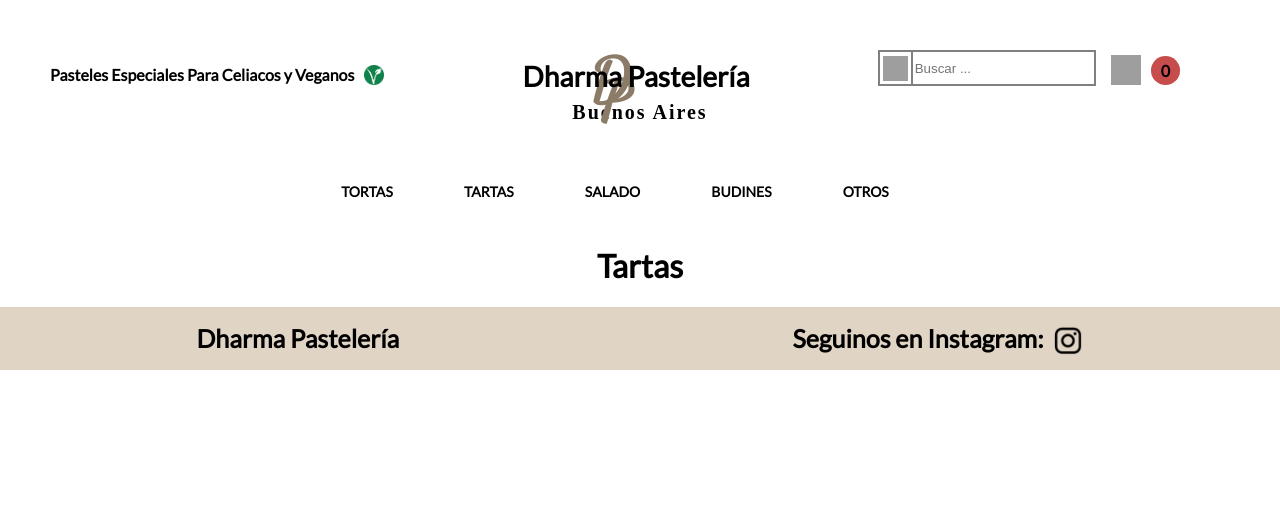
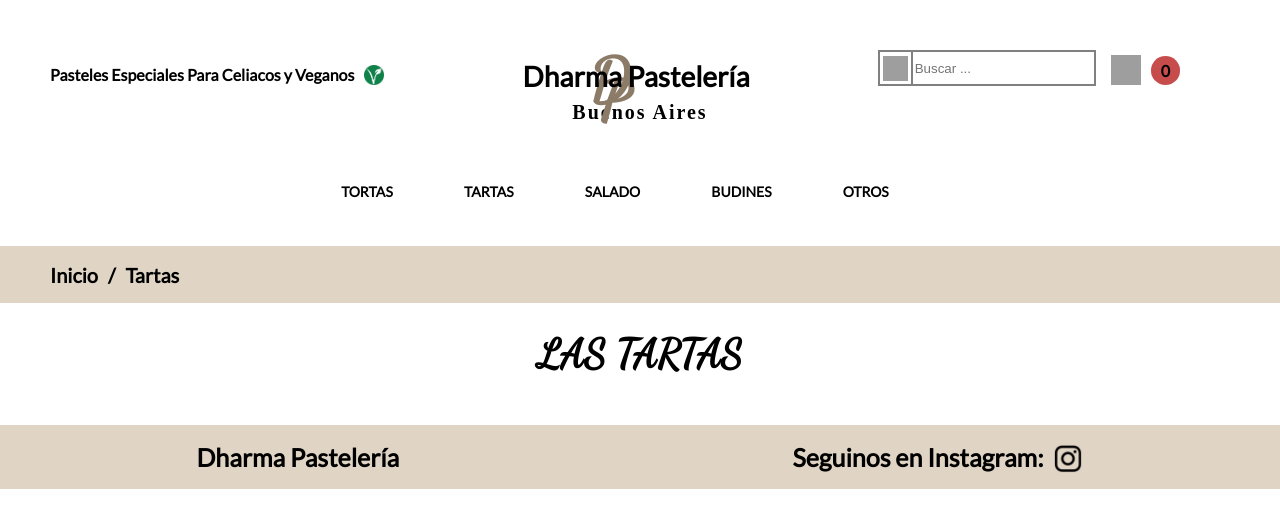
Before and after one commit to JohnFuhrm12/Dharma-Pasteleria, a React (Create React App) app: page / in a window 1280 px wide. Both pictures are taken after a click on the element "TARTAS". Shown: the top 528 px of the page. Built offline with nearby package versions, Linux system fonts and the light colour scheme; no server answers; the database is empty; grey boxes are pictures that could not be loaded.

Commit message:
Add files via upload

```diff
--- a/src/App.js
+++ b/src/App.js
@@ -67,15 +67,15 @@
 
   return (
     <>
-      {home ? <Homescreen setHome={setHome} cartAmount={cartAmount} setCartScreen={setCartScreen} setCakesScreen={setCakesScreen} setTartasScreen={setTartasScreen} setSaladoScreen={setSaladoScreen} setBudinesScreen={setBudinesScreen} setOtrosScreen={setOtrosScreen}/> : <div></div> }
+      {home ? <Homescreen setHome={setHome} getDbmessages={getDbmessages} cartAmount={cartAmount} setCartScreen={setCartScreen} setCakesScreen={setCakesScreen} setTartasScreen={setTartasScreen} setSaladoScreen={setSaladoScreen} setBudinesScreen={setBudinesScreen} setOtrosScreen={setOtrosScreen}/> : <div></div> }
       {cakesScreen && home === false ? <Tortas setHome={setHome} cartAmount={cartAmount} setCartScreen={setCartScreen} setProductScreen={setProductScreen} setProductDesc={setProductDesc} setProductImage={setProductImage} setProductName={setProductName} setProductPrice={setProductPrice} setCakesScreen={setCakesScreen} setTartasScreen={setTartasScreen} setSaladoScreen={setSaladoScreen} setBudinesScreen={setBudinesScreen} setOtrosScreen={setOtrosScreen}/> : <div></div>}
-      {tartasScreen && home === false ? <Tartas setHome={setHome} setProductScreen={setProductScreen} setCakesScreen={setCakesScreen} setTartasScreen={setTartasScreen} setSaladoScreen={setSaladoScreen} setBudinesScreen={setBudinesScreen} setOtrosScreen={setOtrosScreen}/> : <div></div>}
+      {tartasScreen && home === false ? <Tartas setHome={setHome} cartAmount={cartAmount} setProductScreen={setProductScreen} setCakesScreen={setCakesScreen} setTartasScreen={setTartasScreen} setSaladoScreen={setSaladoScreen} setBudinesScreen={setBudinesScreen} setOtrosScreen={setOtrosScreen}/> : <div></div>}
       {saladoScreen && home === false ? <Salado setHome={setHome} setProductScreen={setProductScreen} setCakesScreen={setCakesScreen} setTartasScreen={setTartasScreen} setSaladoScreen={setSaladoScreen} setBudinesScreen={setBudinesScreen} setOtrosScreen={setOtrosScreen}/> : <div></div>}
       {budinesScreen && home === false ? <Budines setHome={setHome} setProductScreen={setProductScreen} setCakesScreen={setCakesScreen} setTartasScreen={setTartasScreen} setSaladoScreen={setSaladoScreen} setBudinesScreen={setBudinesScreen} setOtrosScreen={setOtrosScreen}/> : <div></div>}
       {otrosScreen && home === false ? <Otros setHome={setHome} setProductScreen={setProductScreen} setCakesScreen={setCakesScreen} setTartasScreen={setTartasScreen} setSaladoScreen={setSaladoScreen} setBudinesScreen={setBudinesScreen} setOtrosScreen={setOtrosScreen}/> : <div></div>}
       {productScreen && home === false && cakesScreen === false && tartasScreen === false && saladoScreen === false && budinesScreen === false && otrosScreen === false ? <Product setHome={setHome} setCartItems={setCartItems} cartAmount={cartAmount} setCartScreen={setCartScreen} setProductScreen={setProductScreen} productImage={productImage} setProductImage={setProductImage} productName={productName}setProductName={setProductName} productPrice={productPrice} productDesc={productDesc} setProductPrice={setProductPrice} setCakesScreen={setCakesScreen} setTartasScreen={setTartasScreen} setSaladoScreen={setSaladoScreen} setBudinesScreen={setBudinesScreen} setOtrosScreen={setOtrosScreen}/> : <div></div>}
       {cartScreen && home === false ? <Cart setHome={setHome} setClientInfoScreen={setClientInfoScreen} cartAmount={cartAmount} currentUser={currentUser} setCartScreen={setCartScreen} setProductScreen={setProductScreen} setProductDesc={setProductDesc} setProductImage={setProductImage} setProductName={setProductName} setProductPrice={setProductPrice} setCakesScreen={setCakesScreen} setTartasScreen={setTartasScreen} setSaladoScreen={setSaladoScreen} setBudinesScreen={setBudinesScreen} setOtrosScreen={setOtrosScreen}/> : <div></div>}
-      {clientInfoScreen && home === false ? <ClientInfo setHome={setHome} setClientInfoScreen={setClientInfoScreen} cartAmount={cartAmount} currentUser={currentUser} setCartScreen={setCartScreen} setProductScreen={setProductScreen} setProductDesc={setProductDesc} setProductImage={setProductImage} setProductName={setProductName} setProductPrice={setProductPrice} setCakesScreen={setCakesScreen} setTartasScreen={setTartasScreen} setSaladoScreen={setSaladoScreen} setBudinesScreen={setBudinesScreen} setOtrosScreen={setOtrosScreen}/> : <div></div>}
+      {clientInfoScreen && home === false ? <ClientInfo setHome={setHome} cartAmount={cartAmount} setClientInfoScreen={setClientInfoScreen} currentUser={currentUser} setCartScreen={setCartScreen} setProductScreen={setProductScreen} setProductDesc={setProductDesc} setProductImage={setProductImage} setProductName={setProductName} setProductPrice={setProductPrice} setCakesScreen={setCakesScreen} setTartasScreen={setTartasScreen} setSaladoScreen={setSaladoScreen} setBudinesScreen={setBudinesScreen} setOtrosScreen={setOtrosScreen}/> : <div></div>}
     </>
   );
 }
--- a/src/Cart.js
+++ b/src/Cart.js
@@ -30,12 +30,14 @@
 // Firebase Database
 const db = firebase.firestore();
 
-function Cart( {setHome, setCakesScreen, cartAmount, setTartasScreen, setSaladoScreen, setBudinesScreen, setOtrosScreen, setCartScreen, setClientInfoScreen, currentUser} ) {
+function Cart( {setHome, setCakesScreen, setTartasScreen, setSaladoScreen, setBudinesScreen, setOtrosScreen, setCartScreen, setClientInfoScreen, currentUser} ) {
 
     const [cartItems, setCartItems] = useState([]);
     const [newSum, setNewSum] = useState(0);
     const totals = [];
     const cartRef = collection(db, "cart");
+
+    const cartAmount = cartItems.length;
 
     let sum = 0;
 
@@ -104,6 +106,8 @@
     await setDoc(doc(db, "cart", cartItem.id), {
       itemQuantity: firebase.firestore.FieldValue.increment(-1),
     }, { merge: true });
+
+    getDbmessages();
   };
 
   if (cartItem.itemQuantity === 1) {
--- a/src/ClientInfo.js
+++ b/src/ClientInfo.js
@@ -26,7 +26,7 @@
 // Firebase Database
 const db = firebase.firestore();
 
-function ClientInfo( {setHome, setCakesScreen, setTartasScreen, setSaladoScreen, setBudinesScreen, setOtrosScreen, setClientInfoScreen} ) {
+function ClientInfo( {setHome, setCakesScreen, setTartasScreen, setSaladoScreen, setBudinesScreen, setOtrosScreen, setClientInfoScreen, cartAmount} ) {
 
   const [clientFirstName, setClientFirstName] = useState('');
   const [businessName, setBusinessName] = useState('');
@@ -132,7 +132,7 @@
           <img src={search} className="search" alt="Buscar"/>
           <input className='searchBar' type="text" placeholder="Buscar ..."></input>
           <img src={cart} className="cart" alt="Carrito"/>
-          <p className='cartQuantity'>0</p>
+          <p className='cartQuantity'>{cartAmount}</p>
         </div>
       </div>
       <h2 onClick={returnHome} className='subtitle'>Buenos Aires</h2>
--- a/src/Homescreen.js
+++ b/src/Homescreen.js
@@ -18,7 +18,12 @@
 
 import {useState, useEffect} from 'react';
 
-function Homescreen( {setHome, setCakesScreen, setTartasScreen, setSaladoScreen, setBudinesScreen, setOtrosScreen, setCartScreen, cartAmount}) {
+function Homescreen( {setHome, setCakesScreen, setTartasScreen, setSaladoScreen, setBudinesScreen, setOtrosScreen, setCartScreen, cartAmount, getDbmessages}) {
+
+  useEffect(() => {
+    getDbmessages();
+  }, []);
+
   useEffect(() => {
     const buttons = document.querySelectorAll("[data-carousel-button]")
 
--- a/src/Tartas.js
+++ b/src/Tartas.js
@@ -7,7 +7,7 @@
 
 import {useState, useEffect} from 'react';
 
-function Tartas( {setHome, setCakesScreen, setTartasScreen, setSaladoScreen, setBudinesScreen, setOtrosScreen} ) {
+function Tartas( {setHome, setCakesScreen, setTartasScreen, setSaladoScreen, setBudinesScreen, setOtrosScreen, cartAmount, setProductScreen, setProductImage, setProductName, setProductPrice, setProductDesc, setCartScreen} ) {
 
     function returnHome() {
         setTartasScreen(false);
@@ -35,6 +35,15 @@
     setOtrosScreen(true);
 };
 
+function goToProduct(e) {
+  setTartasScreen(false);
+  setProductScreen(true);
+  setProductImage(e.currentTarget.title);
+  setProductName(e.currentTarget.alt);
+  setProductPrice(e.currentTarget.id);
+  setProductDesc(e.currentTarget.name);
+};
+
   return (
     <>
     <div className="page">
@@ -50,7 +59,7 @@
           <img src={search} className="search" alt="Buscar"/>
           <input className='searchBar' type="text" placeholder="Buscar ..."></input>
           <img src={cart} className="cart" alt="Carrito"/>
-          <p className='cartQuantity'>0</p>
+          <p className='cartQuantity'>{cartAmount}</p>
         </div>
       </div>
       <h2 onClick={returnHome} className='subtitle'>Buenos Aires</h2>
@@ -63,7 +72,19 @@
           <h2 onClick={showOtros}>OTROS</h2>
         </div>
       </div>
-      <h1>Tartas</h1>
+      <div className='sectionBar'>
+        <h2 onClick={returnHome} className='sectionHeadingHome'>Inicio</h2>
+        <h2 className='sectionHeading'>/</h2>
+        <h2 className='sectionHeading'>Tartas</h2>
+      </div>
+      <h1 className='sectionTitle'>LAS TARTAS</h1>
+      <div className='sectionImages'>
+        <div className='sectionImagesTop'>
+          <div>
+
+          </div>
+        </div>
+      </div>
         <div className='footer'>
           <h1>Dharma Pastelería</h1>
           <div className='footerInsta'>
```
